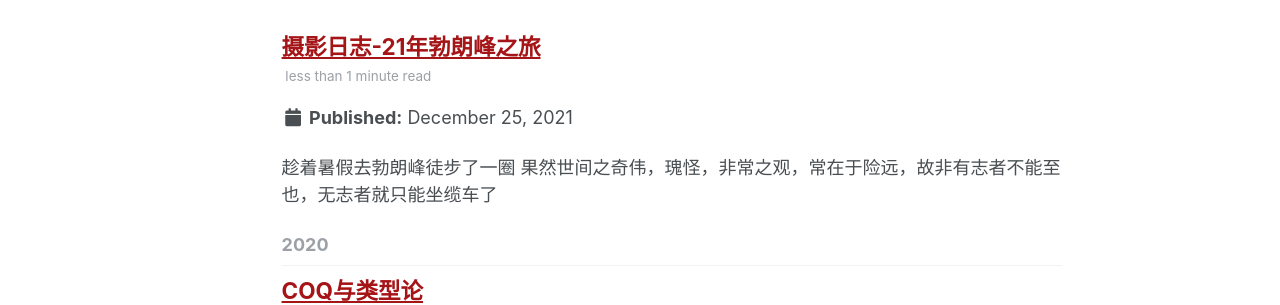
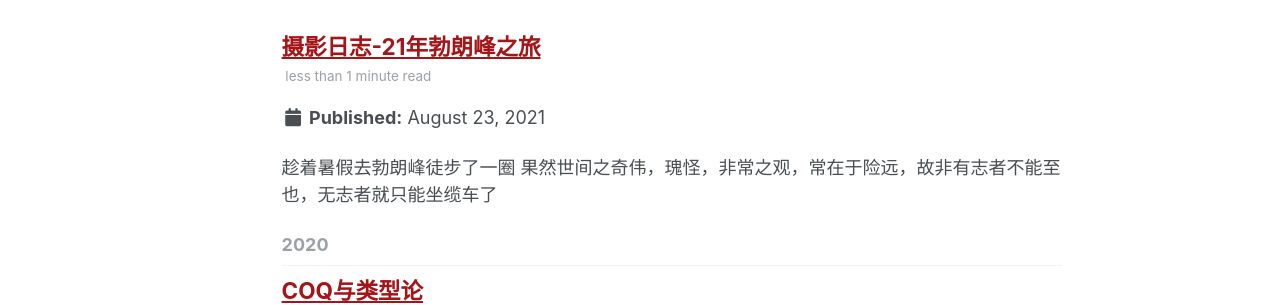
Before and after one commit to hyleIndex/hyleindex.github.io, a Jekyll site: the page built from _pages/posts.html, in a window 1280 px wide and 1388 px high. Shown: the part 535-840 px from the top of the window. Built offline with Jekyll 4.4.1, drawn with Linux system fonts in a browser that asks for light colours.

Commit message:
Update 2021-08-23-photo.md

```diff
--- a/_posts/2021-08-23-photo.md
+++ b/_posts/2021-08-23-photo.md
@@ -1,7 +1,7 @@
 ---
 title: '摄影日志-21年勃朗峰之旅'
-date: 2021-12-25
-permalink: /posts/2021/12/photo/
+date: 2021-08-23
+permalink: /posts/2021/08/photo/
 tags:
   - Photograph
 ---
```
